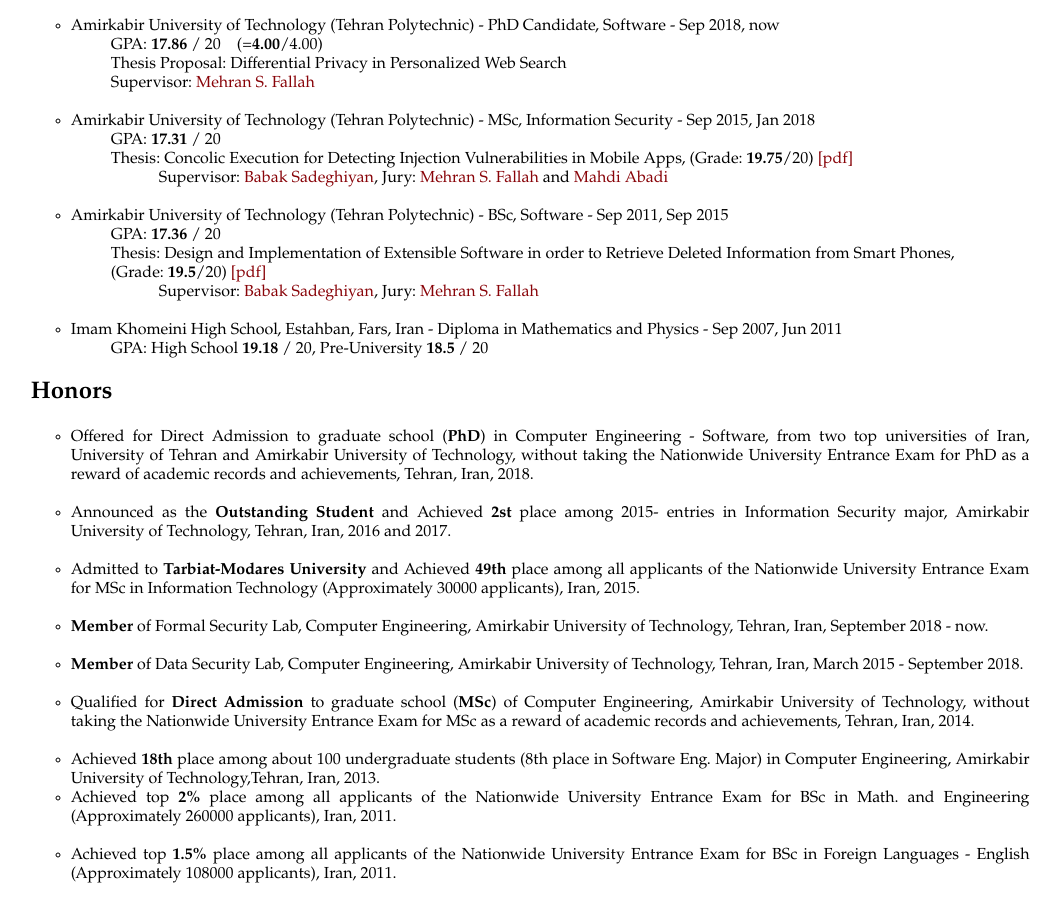
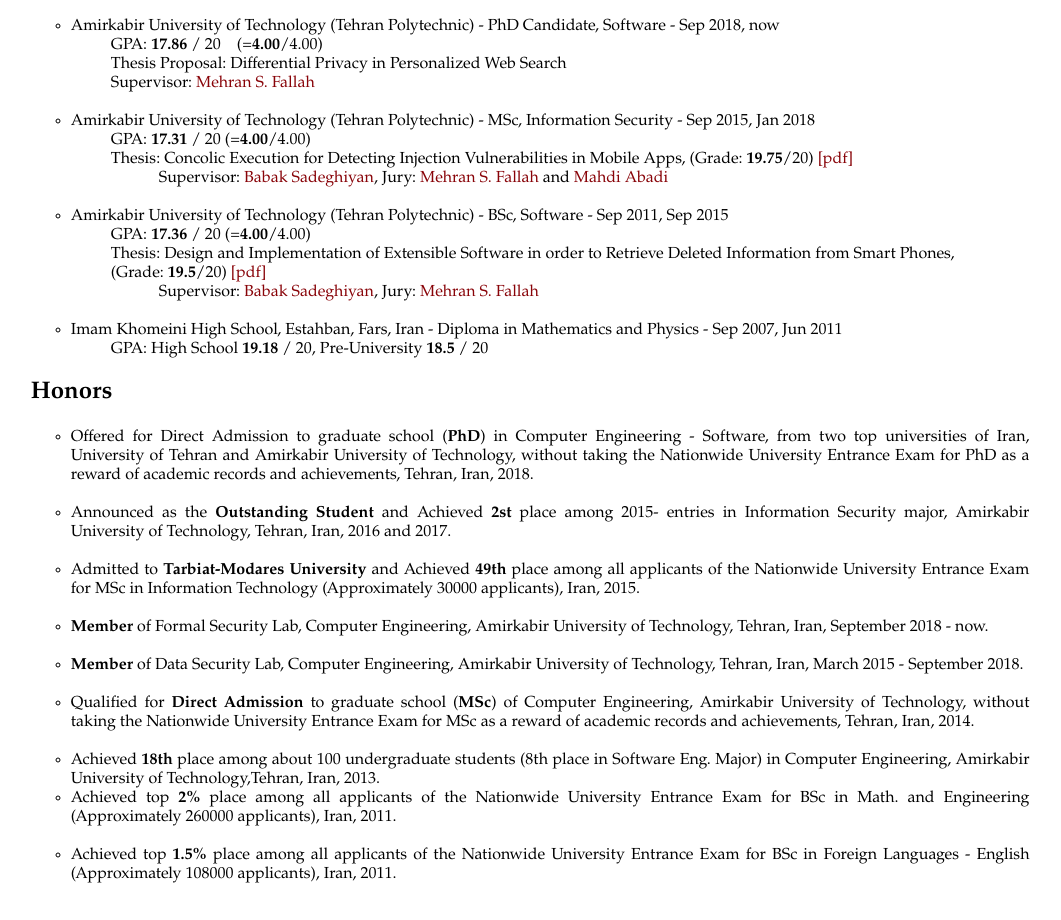
Before and after one commit to ehsanedalat/ehsanedalat.github.io, a plain HTML site: page index.html in a window 1280 px wide. Shown: the part 2241-3161 px from the top of the page, without its empty margins (91-1152 px from the left). Drawn offline with Linux system fonts and the light colour scheme.

Commit message:
Update index.html

```diff
--- a/index.html
+++ b/index.html
@@ -239,7 +239,7 @@ formulate such requirements, we work on a novel notion of privacy that is built
 
 <li> Amirkabir University of Technology (Tehran Polytechnic) - MSc, Information Security - Sep 2015, Jan 2018
 <ul style="list-style-type:none">
-<li> GPA: <b>17.31</b> / 20 </li>
+<li> GPA: <b>17.31</b> / 20 (=<b>4.00</b>/4.00)</li>
 <li> Thesis: Concolic Execution for Detecting Injection Vulnerabilities in Mobile Apps, (Grade: <b>19.75</b>/20) <a href="MSThesis.pdf">[pdf]</a>
 		</br>&nbsp;&nbsp;&nbsp;&nbsp;&nbsp;&nbsp;&nbsp;&nbsp;&nbsp;&nbsp;&nbsp; Supervisor: <a href="http://aut.ac.ir/basadegh"> Babak Sadeghiyan</a>, Jury: <a href="http://aut.ac.ir/msfallah"> Mehran S. Fallah</a> and <a href="https://www.modares.ac.ir/~abadi"> Mahdi Abadi</a> </li>
 <br/>
@@ -248,7 +248,7 @@ formulate such requirements, we work on a novel notion of privacy that is built
 
 <li> Amirkabir University of Technology (Tehran Polytechnic) - BSc, Software - Sep 2011, Sep 2015
 <ul style="list-style-type:none">
-<li> GPA: <b>17.36</b> / 20 </li>
+<li> GPA: <b>17.36</b> / 20 (=<b>4.00</b>/4.00)</li>
 <li> Thesis: Design and Implementation of Extensible Software in order to Retrieve Deleted Information from Smart Phones, (Grade: <b>19.5</b>/20) <a href="BSThesis.pdf">[pdf]</a>
 </br>&nbsp;&nbsp;&nbsp;&nbsp;&nbsp;&nbsp;&nbsp;&nbsp;&nbsp;&nbsp;&nbsp;&nbsp;Supervisor: <a href="http://aut.ac.ir/basadegh"> Babak Sadeghiyan</a>, Jury: <a href="http://aut.ac.ir/msfallah"> Mehran S. Fallah</a> </li>
 <br/>
```
